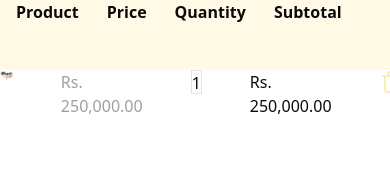
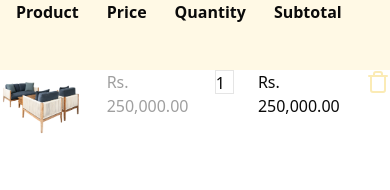
Before and after one commit to Hinarafiq/UX-UI-Hackathon, a Next.js app: page /Cart in a window 390 px wide. Shown: the part 372-562 px from the top of the page. Built offline with nearby package versions, Linux system fonts and the light colour scheme.

Commit message:
Update page.tsx

```diff
--- a/app/Cart/page.tsx
+++ b/app/Cart/page.tsx
@@ -19,7 +19,7 @@ export default function Cart () {
                             <li>Subtotal</li>
                            </ul>
 
-                           <ul className="flex md:mt-16 gap-12">
+                           <ul className="flex md:mt-16 gap-6 md:gap-12">
                             <li><Image src="/AsgaardSofa.png" alt="Asgaard Sofa" height="106" width="106" /></li>
                             <li className="text-[#9F9F9F] hidden md:block">Asgaard Sofa</li>
                             <li className="text-[#9F9F9F]">Rs. 250,000.00</li>
```
